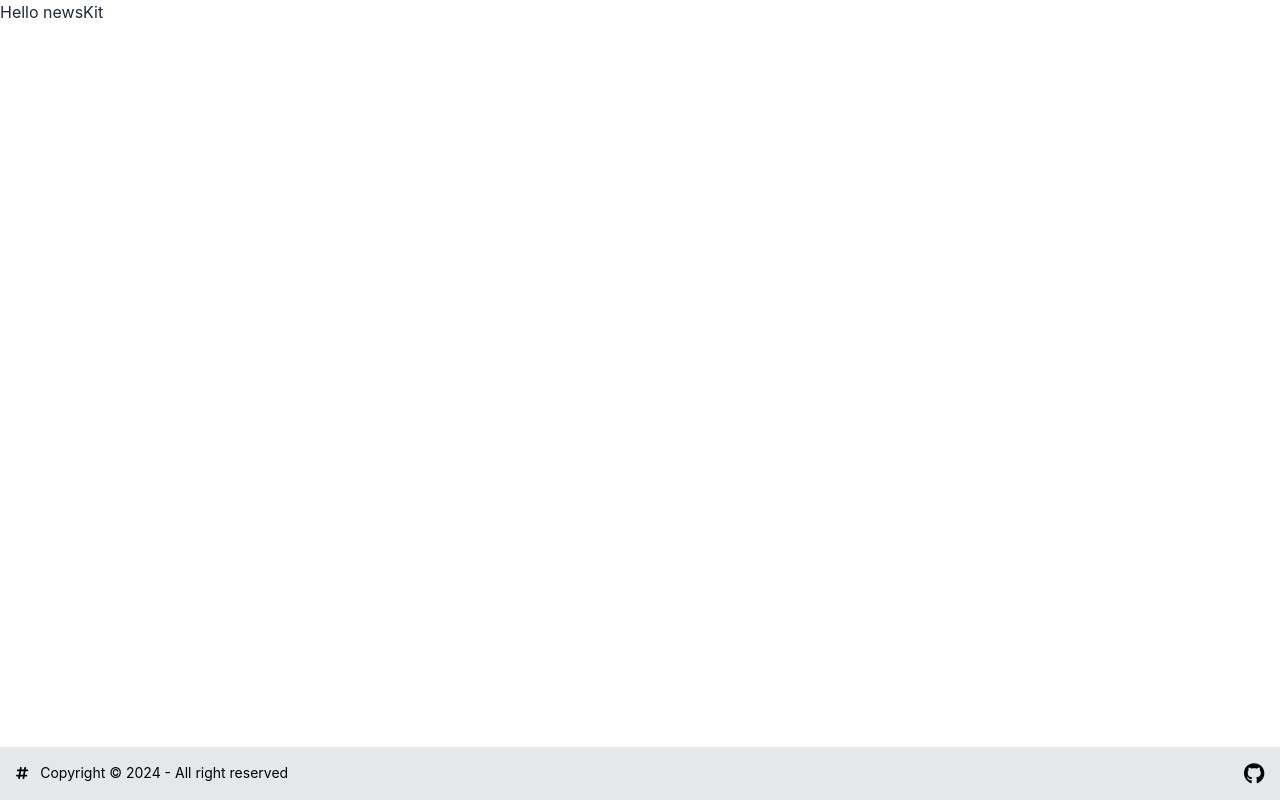
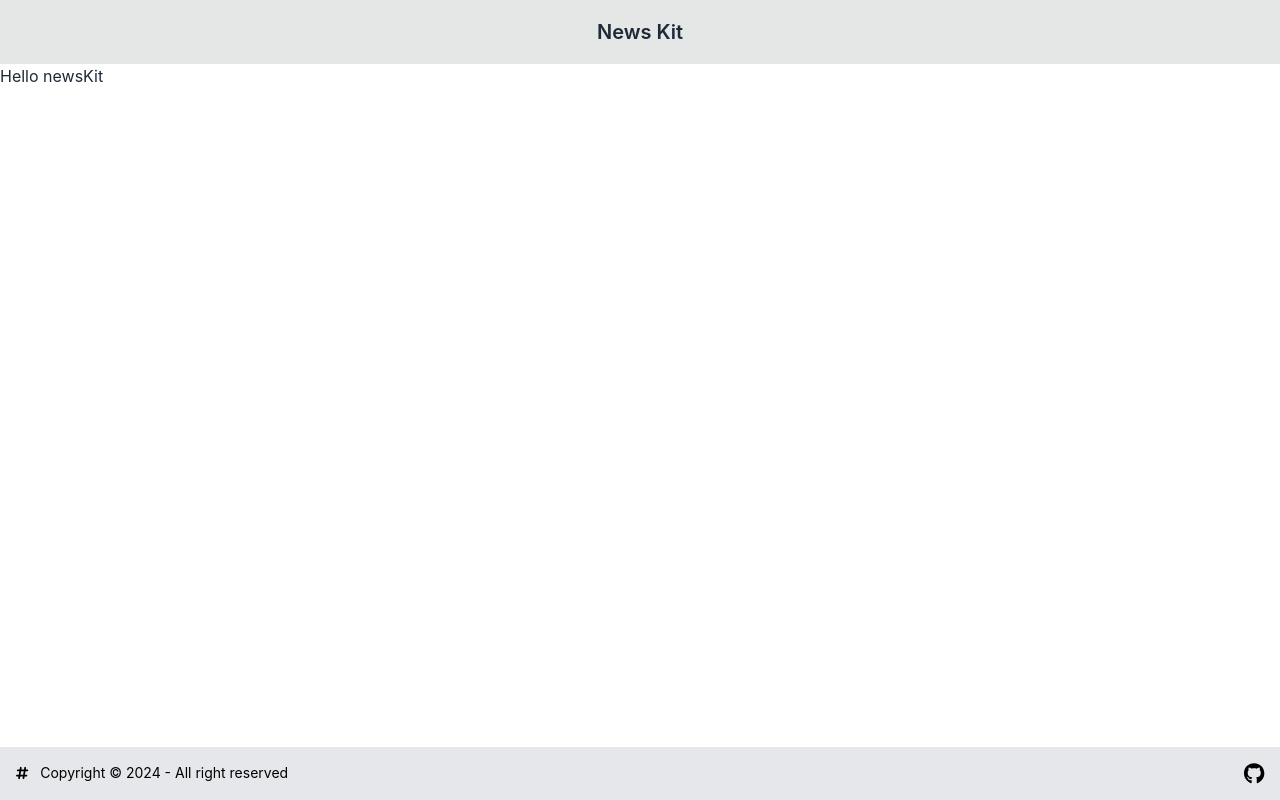
Before and after one commit to Bang210/newsKit, a React (Create React App) app: page / in a window 1280 px wide. Built offline with nearby package versions, Linux system fonts and the light colour scheme.

Commit message:
feat: add Header

```diff
--- /dev/null
+++ b/src/components/layouts/Header.js
@@ -0,0 +1,13 @@
+const Header = () => {
+    return (
+        <div className="navbar bg-base-300">
+            <div className="navbar-start"></div>
+            <div className="navbar-center">
+                <a href="" role="button" className="btn btn-ghost btn-wide text-xl flex justify-center">News Kit</a>
+            </div>
+            <div className="navbar-end"></div>
+        </div>
+    );
+};
+
+export default Header;
--- a/src/pages/Router.js
+++ b/src/pages/Router.js
@@ -1,11 +1,13 @@
 import { BrowserRouter, Route, Routes } from 'react-router-dom';
 import Footer from '../components/layouts/Footer';
+import Header from '../components/layouts/Header';
 import Home from "./Home";
 
 function Router() {
     return (
         <div className='min-h-screen'>
             <BrowserRouter>
+                <Header />
                 <Routes>
                     <Route path="" element={<Home />} />
                 </Routes>
```
